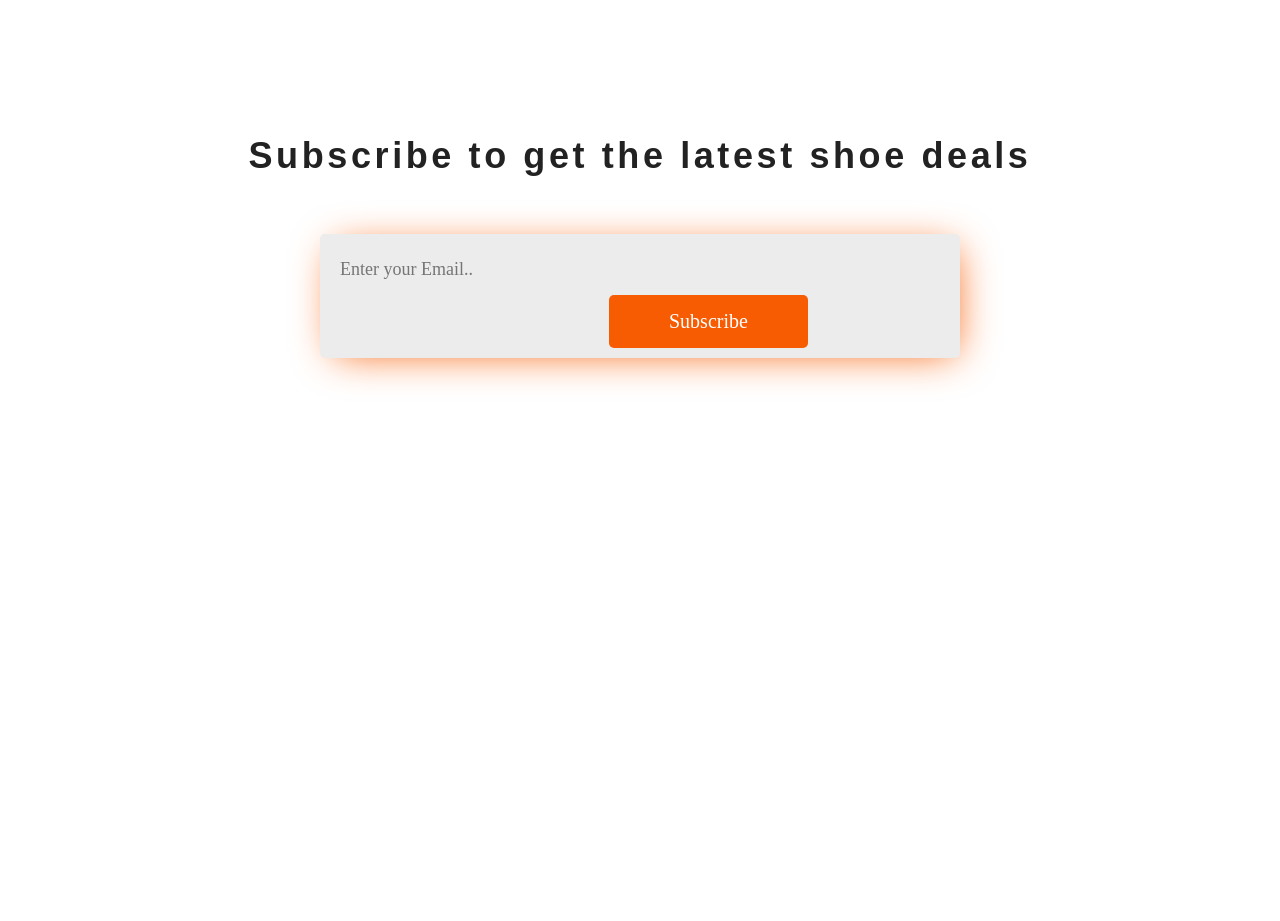
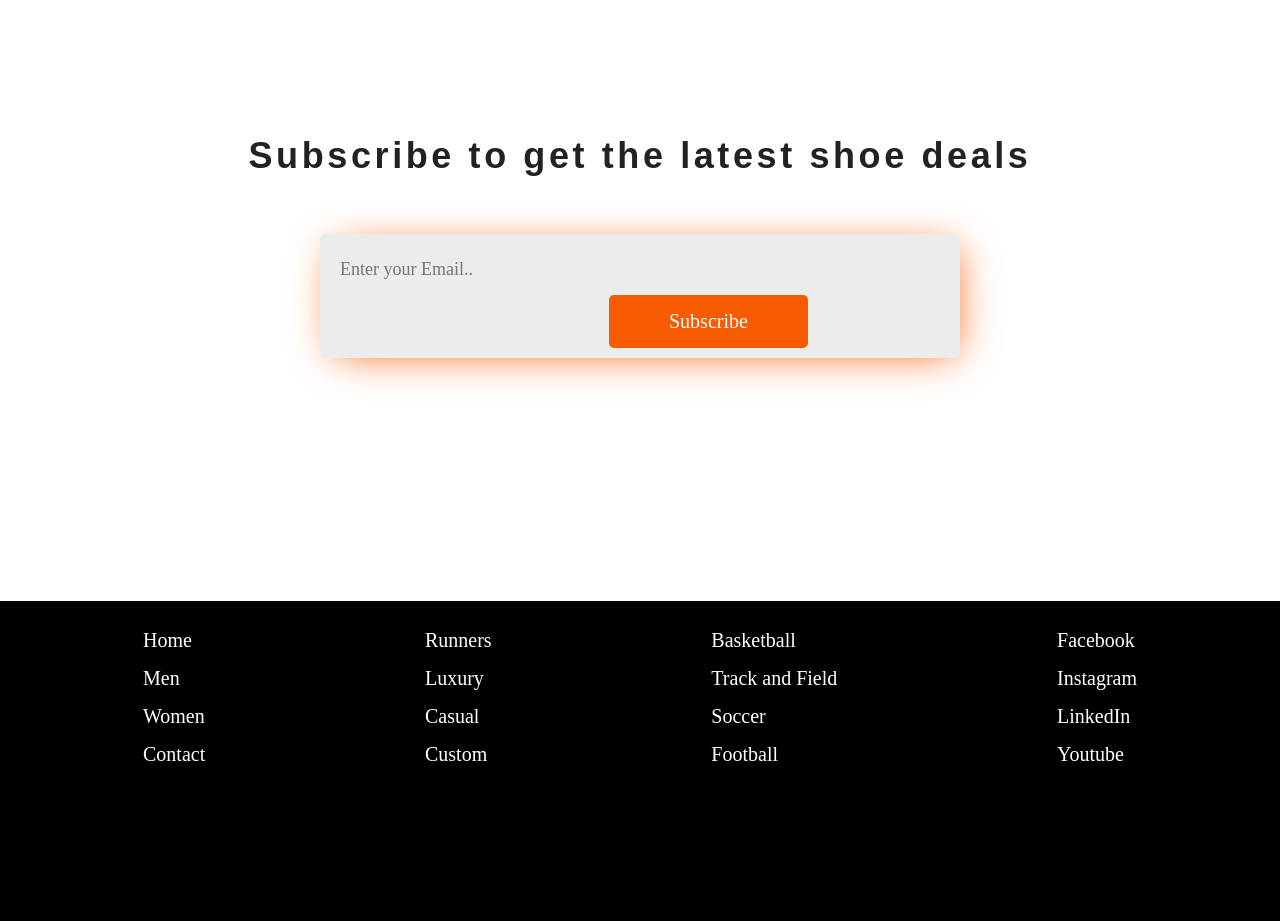
Before and after one commit to BaggioLo/VCT1125FinalProjectBaggioLo, a website built with Parcel: page index.html in a window 1280 px wide. Shown: the part 2652-3573 px from the top of the page. Before the commit the page ends 3068 px from the top, so only its background shows below. Built offline with nearby package versions, Linux system fonts and the light colour scheme; files whose address does not match are found by name.

Commit message:
added footer section and links

```diff
--- a/css/index.scss
+++ b/css/index.scss
@@ -285,12 +285,13 @@ the button is switched up a little bit to hover green from an
 orange subscription button
  */
 
+.email-email{
+    margin-bottom: 15%;
     .email-heading{
         display: flex;
         justify-content: center;
         font-size: 36px;
     }
-
     .email{
         display: flex;
         align-items: center;
@@ -325,7 +326,7 @@ orange subscription button
             }
         }
     }
-
+}
 
 /* I thought the email by itself was kind of boring,
 so I made a email animation with css where
@@ -338,7 +339,7 @@ the collections page for mens and womens shoes*/
     animation-name: emaildrop;
     animation-duration: 8s;
     //animation-fill-mode: backwards;
-    animation-iteration-count: 8;
+    animation-iteration-count: 16;
     animation-direction: alternate-reverse;
 }
 
@@ -358,3 +359,31 @@ the collections page for mens and womens shoes*/
 
 
 //***** Footer Styling *****//
+
+footer{
+    height: 40vh;
+    width: 100%;
+    display: flex;
+    justify-content: space-between;
+    align-items: center;
+    padding: 0 10% 10% 10%;
+    background-color: black;
+
+    .footer-link{
+        list-style: none;
+        margin: 15px;
+        li{
+            padding: 30px 20px;
+        }
+        a{
+            transition: all 0.3s ease 0s;
+            text-decoration: none;
+            color: white;
+            font-size: 20px;
+        }
+        a:hover{
+            color: var(--green);
+            transition: all 0.8s ease 0s;
+        }
+    }
+}
--- a/index.html
+++ b/index.html
@@ -168,7 +168,7 @@
 
   <!-- Email subscription section -->
 
-  <section>
+  <section class="email-email">
     <div class="email-animation">
       <h2 class="email-heading">Subscribe to get the latest shoe deals</h2>
       <div class="email">
@@ -181,6 +181,81 @@
       </div>
     </div>
   </section>
+
+  <!-- Footer Section -->
+
+  <footer>
+
+    <nav class="footer-nav">
+      <ul class="footer-list">
+        <li class="footer-link">
+          <a href="#">Home</a>
+        </li>
+        <li class="footer-link">
+          <a href="#">Men</a>
+        </li>
+        <li class="footer-link">
+          <a href="#">Women</a>
+        </li>
+        <li class="footer-link">
+          <a href="#">Contact</a>
+        </li>
+      </ul>
+    </nav>
+
+    <nav class="footer-nav">
+      <ul class="footer-list">
+        <li class="footer-link">
+          <a href="#">Runners</a>
+        </li>
+        <li class="footer-link">
+          <a href="#">Luxury</a>
+        </li>
+        <li class="footer-link">
+          <a href="#">Casual</a>
+        </li>
+        <li class="footer-link">
+          <a href="#">Custom</a>
+        </li>
+      </ul>
+    </nav>
+
+    <nav class="footer-nav">
+      <ul class="footer-list">
+        <li class="footer-link">
+          <a href="#">Basketball</a>
+        </li>
+        <li class="footer-link">
+          <a href="#">Track and Field</a>
+        </li>
+        <li class="footer-link">
+          <a href="#">Soccer</a>
+        </li>
+        <li class="footer-link">
+          <a href="#">Football</a>
+        </li>
+      </ul>
+    </nav>
+
+    <nav class="footer-nav">
+      <ul class="footer-list">
+        <li class="footer-link">
+          <a href="#">Facebook</a>
+        </li>
+        <li class="footer-link">
+          <a href="#">Instagram</a>
+        </li>
+        <li class="footer-link">
+          <a href="#">LinkedIn</a>
+        </li>
+        <li class="footer-link">
+          <a href="#">Youtube</a>
+        </li>
+      </ul>
+    </nav>
+
+  </footer>
+
 
 
   <!-- Add your site or application content here -->
```
Also changed, not shown: css/index.css, 1 other file. Lines whose indentation alone changed are shown as unchanged.
